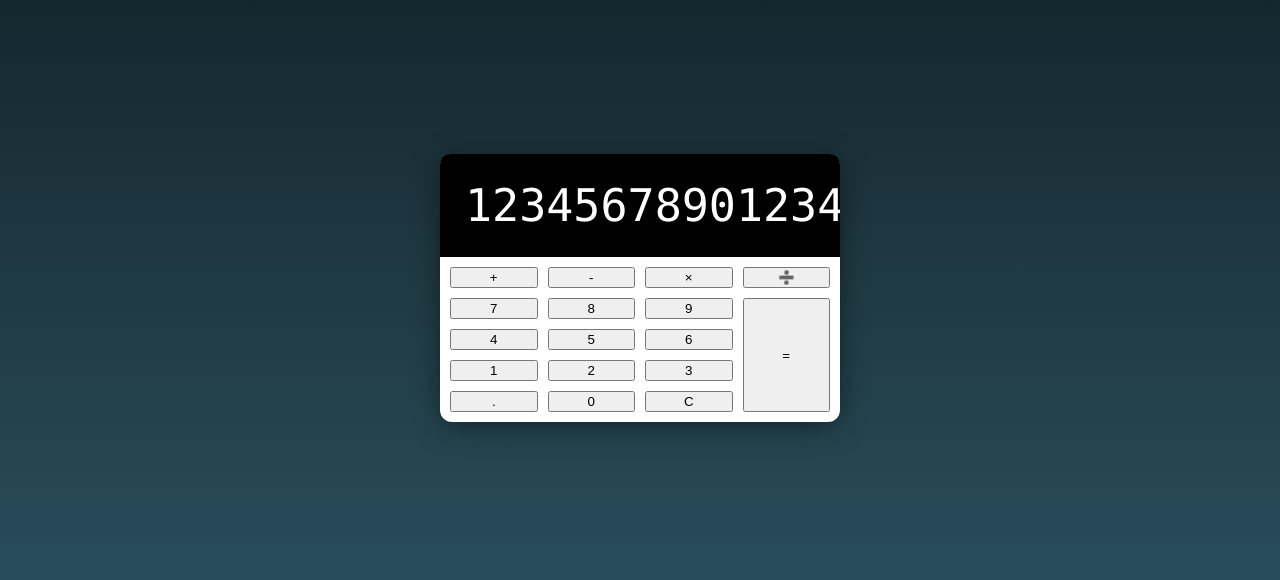
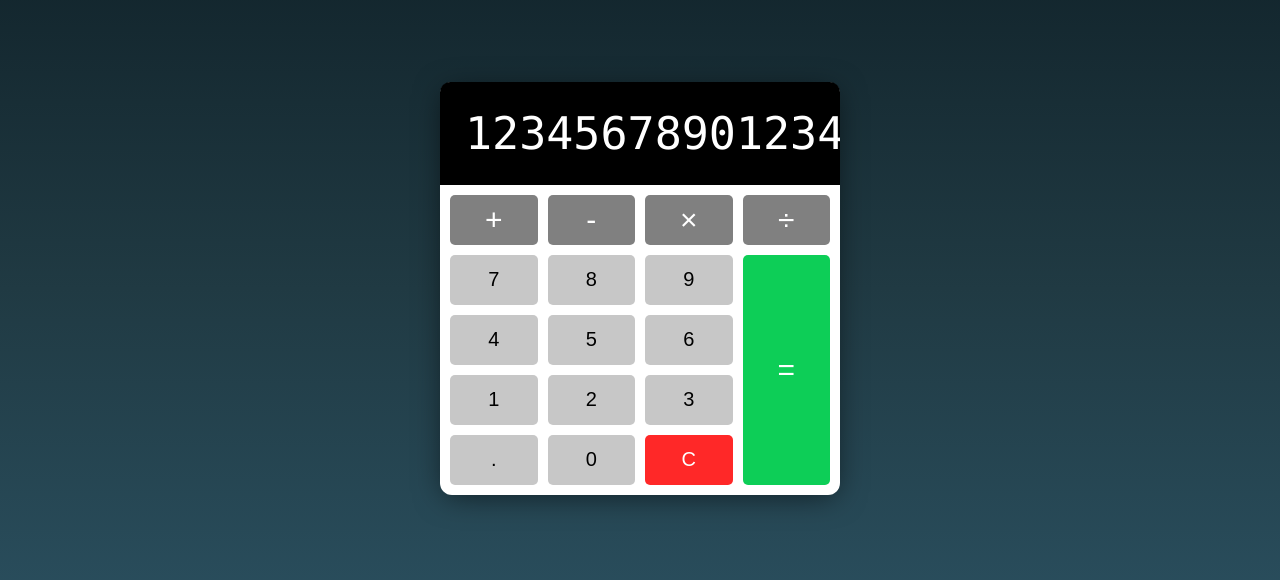
Before and after one commit to AbdulahiDayur/calculator, a plain HTML site: page index.html in a window 1280 px wide. Shown: the part 112-692 px from the top of the page. Drawn offline with Linux system fonts and the light colour scheme.

Commit message:
styling for our operator buttons

```diff
--- a/index.html
+++ b/index.html
@@ -25,7 +25,7 @@
         <button class="operator" value="+">+</button>
         <button class="operator" value="-">-</button>
         <button class="operator" value="*">×</button>
-        <button class="operator" value="/">➗</button>
+        <button class="operator" value="/">÷</button>
         <button value="7">7</button>
         <button value="8">8</button>
         <button value="9">9</button>
--- a/style.css
+++ b/style.css
@@ -62,7 +62,51 @@ body {
   padding: 10px;
 }
 
+button {
+  min-height: 50px;
+  font-size: 20px;
+  font-weight: 100;
+  border: none;
+  border-radius: 5px;
+  cursor: pointer;
+  background: rgb(199, 199, 199);
+}
+
+button:hover {
+  filter: brightness(110%);
+}
+
+button:active {
+  transform: translateY(1px);
+}
+
+button:focus {
+  outline: none;
+}
+
+.operator {
+  background: gray;
+  color: white;
+  font-size: 30px;
+}
+.clear {
+  background: rgb(255, 40, 40);
+  color: white;
+}
+
+.clear:hover {
+  filter: brightness(90%);
+}
+
 .equal-sgin {
   grid-column: -2;
   grid-row: 2 / span 4;
+  background: rgb(13, 206, 87);
 }
+
+/* Media Query */
+@media screen and (max-width: 600px) {
+  .calculator {
+    width: 95%;
+  }
+}
```
